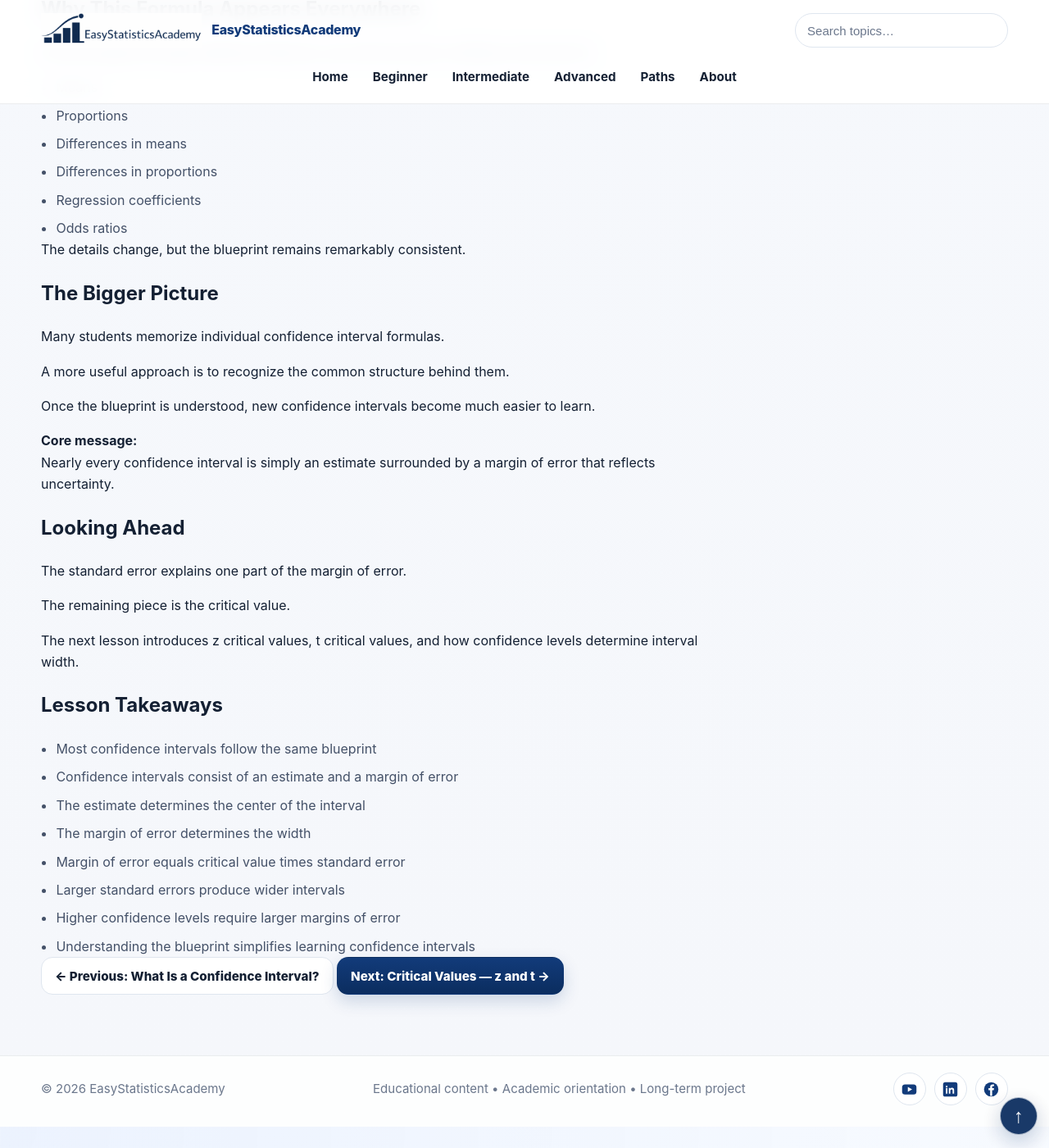
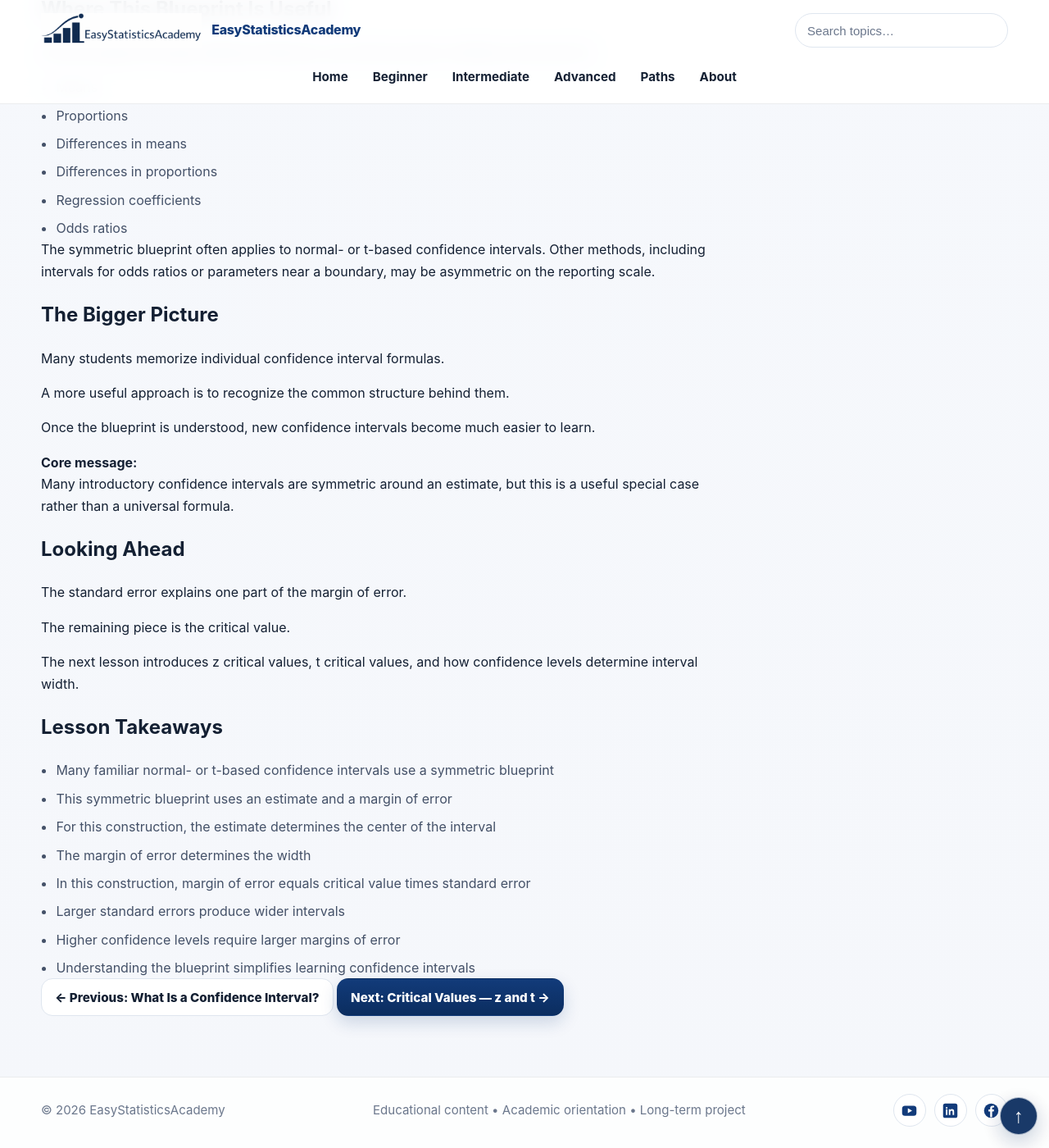
Before and after one commit to ammar-homaida-statistics/easystatisticsacademy, a Jekyll site: the page built from inference/confidence-intervals/interval-blueprint-estimate-plus-minus/index.md, in a window 1280 px wide and 1400 px high, scrolled down 4612 px. Shown: the whole window at 82% size. Built offline with Jekyll 4.4.1, drawn with Linux system fonts in a browser that asks for light colours; some of the changed text lies outside the part shown.

Commit message:
Ensure CI overview and takeaways accurately scope symmetric intervals

```diff
--- a/inference/confidence-intervals/interval-blueprint-estimate-plus-minus/index.md
+++ b/inference/confidence-intervals/interval-blueprint-estimate-plus-minus/index.md
@@ -1,7 +1,7 @@
 ---
 layout: default
 title: Interval Blueprint — Estimate ± Margin of Error
-description: Learn the universal blueprint behind confidence intervals and how nearly every interval follows the same structure.
+description: Learn the common symmetric estimate-plus-or-minus-margin-of-error confidence interval blueprint, its assumptions and limitations.
 permalink: /inference/confidence-intervals/interval-blueprint-estimate-plus-minus/
 sidebar: false
 ---
@@ -42,7 +42,7 @@ sidebar: false
     </p>
 
     <p class="lead">
-      However, almost every confidence interval follows the same fundamental blueprint: an estimate plus or minus a margin of error.
+      Many familiar intervals use an estimate plus or minus a margin of error, although other valid methods produce asymmetric intervals.
     </p>
 
     <div class="hero-actions">
@@ -449,7 +449,7 @@ sidebar: false
       while the margin of error determines the range.
     </p>
 
-    <h2>Why This Formula Appears Everywhere</h2>
+    <h2>Where This Blueprint Is Useful</h2>
 
     <p>
       As you progress through statistical inference,
@@ -473,8 +473,9 @@ sidebar: false
     </ul>
 
     <p>
-      The details change,
-      but the blueprint remains remarkably consistent.
+      The symmetric blueprint often applies to normal- or t-based confidence intervals.
+      Other methods, including intervals for odds ratios or parameters near
+      a boundary, may be asymmetric on the reporting scale.
     </p>
 
     <h2>The Bigger Picture</h2>
@@ -497,7 +498,8 @@ sidebar: false
       <strong>Core message:</strong>
 
       <p>
-        Nearly every confidence interval is simply an estimate surrounded by a margin of error that reflects uncertainty.
+        Many introductory confidence intervals are symmetric around an estimate,
+        but this is a useful special case rather than a universal formula.
       </p>
 
     </div>
@@ -524,15 +526,15 @@ sidebar: false
 
       <ul class="bullets">
 
-        <li>Most confidence intervals follow the same blueprint</li>
+        <li>Many familiar normal- or t-based confidence intervals use a symmetric blueprint</li>
 
-        <li>Confidence intervals consist of an estimate and a margin of error</li>
+        <li>This symmetric blueprint uses an estimate and a margin of error</li>
 
-        <li>The estimate determines the center of the interval</li>
+        <li>For this construction, the estimate determines the center of the interval</li>
 
         <li>The margin of error determines the width</li>
 
-        <li>Margin of error equals critical value times standard error</li>
+        <li>In this construction, margin of error equals critical value times standard error</li>
 
         <li>Larger standard errors produce wider intervals</li>
 
```
